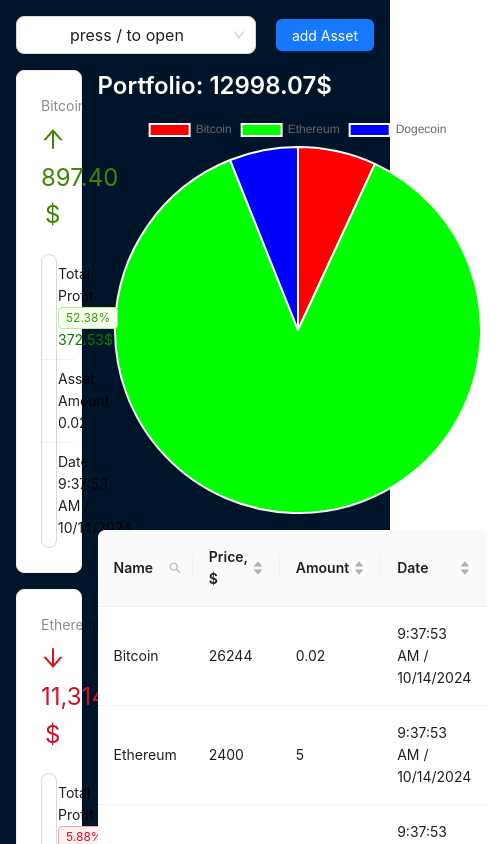
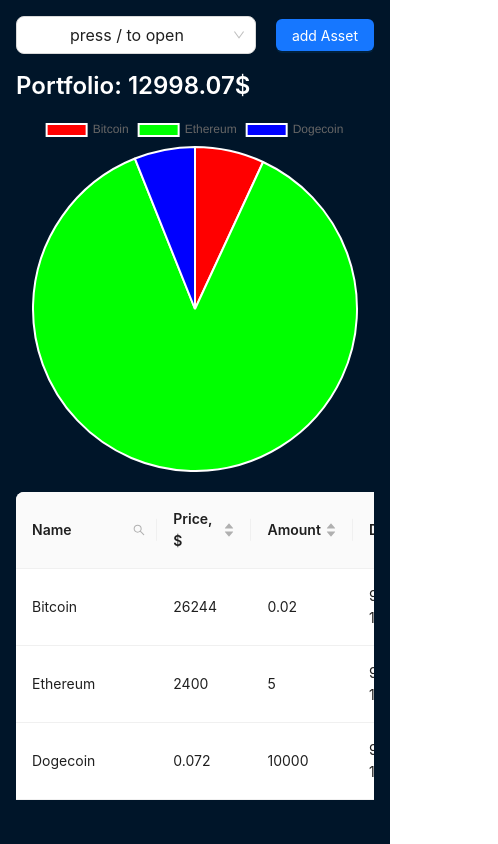
Before and after one commit to SvyatoslavAiron/MyProJect-4, a React (Vite) app: page / in a window 390 px wide. Shown: the top 844 px of the page, 498 px wide, since content can reach past the window. Built offline with nearby package versions, Linux system fonts and the light colour scheme.

Commit message:
added adaptation 1

```diff
--- a/src/components/AssetsTable.jsx
+++ b/src/components/AssetsTable.jsx
@@ -181,6 +181,14 @@ export default function AssetsTable() {
     },
   ];
   return (
-    <Table pagination={false} columns={columns} dataSource={dataTable}></Table>
+    <div className="table-wrapper">
+      <div className="table-container">
+        <Table
+          pagination={false}
+          columns={columns}
+          dataSource={dataTable}
+        ></Table>
+      </div>
+    </div>
   );
 }
--- a/src/components/PortfolioChart.jsx
+++ b/src/components/PortfolioChart.jsx
@@ -48,15 +48,7 @@ export default function PortfolioChart() {
   // };
 
   return (
-    <div
-      style={{
-        display: "flex",
-        justifyContent: "center",
-        marginBottom: "1rem",
-        height: "400px",
-        width: "400px",
-      }}
-    >
+    <div className="chart-container">
       <Pie data={dataChart} />
     </div>
   );
--- a/src/components/layout/AppContent.jsx
+++ b/src/components/layout/AppContent.jsx
@@ -9,6 +9,7 @@ const contentStyle = {
   lineHeight: "120px",
   color: "#fff",
   backgroundColor: "#001529",
+  marginBottom: "20px",
 };
 
 export default function AppContent() {
--- a/src/components/layout/AppLayout.jsx
+++ b/src/components/layout/AppLayout.jsx
@@ -1,3 +1,4 @@
+import "../../index.css";
 import { Layout } from "antd";
 import AppHeader from "./AppHeader";
 import AppSider from "./AppSider";
@@ -8,10 +9,10 @@ export default function AppLayout() {
     <div className="wrapper" style={{ backgroundColor: "#001529" }}>
       <Layout style={{ maxWidth: "2000px", margin: "0 auto" }}>
         <AppHeader />
-        <Layout>
+        <div className="wrapper-content">
           <AppSider />
-          <AppContent />
-        </Layout>
+          <AppContent  />
+        </div>
       </Layout>
     </div>
   );
--- a/src/components/layout/AppSider.jsx
+++ b/src/components/layout/AppSider.jsx
@@ -1,13 +1,9 @@
-import { Layout, Card, Statistic, List, Skeleton, Tag } from "antd";
+import styles from "./styles.module.scss";
+import { Card, Statistic, List, Skeleton, Tag } from "antd";
 import { ArrowDownOutlined, ArrowUpOutlined } from "@ant-design/icons";
 import { capitalize } from "../../utils.js";
 import { useContext } from "react";
 import CryptoContext from "../../context/crypto-context.jsx";
-
-const siderStyle = {
-  padding: "1rem",
-  paddingTop: "0",
-};
 
 export default function AppSider() {
   const { assets, loading, generateColors } = useContext(CryptoContext);
@@ -17,7 +13,7 @@ export default function AppSider() {
   return (
     <>
       {loading ? (
-        <Layout.Sider width="25%" style={siderStyle}>
+        <aside className={styles.aside}>
           <Card style={{ marginBottom: "1rem", minHeight: "250px" }}>
             <Skeleton.Input
               active
@@ -60,9 +56,9 @@ export default function AppSider() {
             />
             <Skeleton.Input active block style={{ height: "116px" }} />
           </Card>
-        </Layout.Sider>
+        </aside>
       ) : (
-        <Layout.Sider width="25%" style={siderStyle}>
+        <aside className={styles.aside}>
           {assets.map((asset, index) => {
             if (nameCount[asset.id]) {
               nameCount[asset.id]++;
@@ -150,7 +146,7 @@ export default function AppSider() {
               </Card>
             );
           })}
-        </Layout.Sider>
+        </aside>
       )}
     </>
   );
--- a/src/components/layout/styles.module.scss
+++ b/src/components/layout/styles.module.scss
@@ -1,5 +1,27 @@
+aside {
+  padding-left: 1rem;
+  padding-right: 1rem;
+  background-color: #001529;
+  flex: 0 0 25%;
+  @media (max-width: 792px) {
+    order: 1;
+  }
+}
+
 @media (max-width: 460px) {
   .select {
     height: 38px !important;
   }
 }
+
+@media (max-width: 1221px) {
+  .aside {
+    flex: 0 0 305px !important;
+  }
+}
+@media (max-width: 792px) {
+  .aside {
+    padding-left: 0;
+    padding-right: 0;
+  }
+}
--- a/src/index.css
+++ b/src/index.css
@@ -22,3 +22,41 @@
 body {
   overflow-x: hidden;
 }
+.wrapper-content {
+  display: flex;
+  flex: auto;
+  background-color: #001529;
+  padding-right: 16px;
+}
+.chart-container {
+  display: flex;
+  justify-content: center;
+  margin-bottom: 1rem;
+  height: 400px;
+  width: 400px;
+}
+.table-container {
+  min-width: 471px;
+}
+@media (max-width: 792px) {
+  .wrapper-content {
+    flex-direction: column;
+    padding-left: 16px;
+  }
+  .chart-container {
+    margin: 0 auto;
+    margin-bottom: 20px;
+  }
+}
+@media (max-width: 550px) {
+  .chart-container {
+    width: 100%;
+    height: 100%;
+  }
+}
+@media (max-width: 503px) {
+ .table-wrapper {
+  max-width: 470px;
+  overflow-x: auto;
+ }
+}
```
